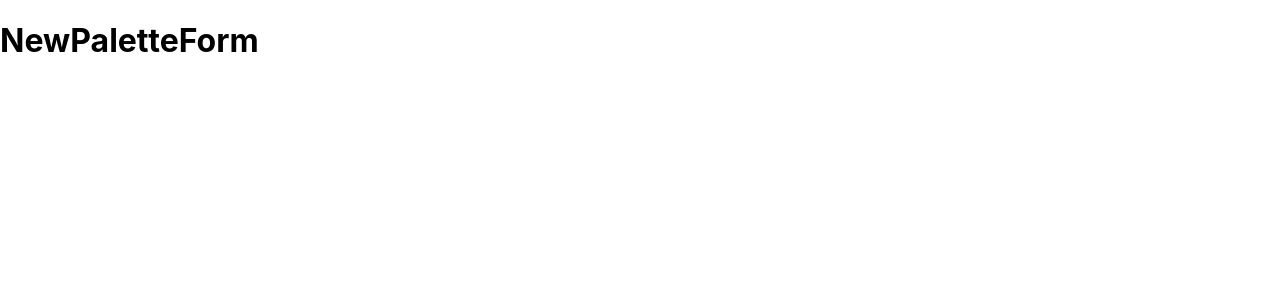
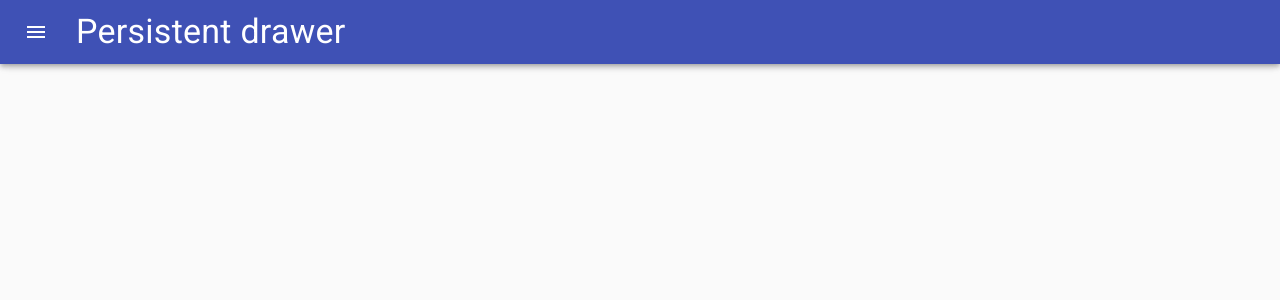
Before and after one commit to Frederikbontved/ReactColors, a React (Create React App) app: page /palette/new in a window 1280 px wide. Shown: the top 300 px of the page. Built offline with nearby package versions, Linux system fonts and the light colour scheme.

Commit message:
Start stuffing components in drawer

```diff
--- a/package.json
+++ b/package.json
@@ -12,6 +12,7 @@
     "chroma-js": "^2.1.0",
     "rc-slider": "^9.1.0",
     "react": "^16.12.0",
+    "react-color": "^2.18.0",
     "react-copy-to-clipboard": "^5.0.2",
     "react-dom": "^16.12.0",
     "react-router-dom": "^5.1.2",
--- a/src/NewPaletteForm.js
+++ b/src/NewPaletteForm.js
@@ -1,13 +1,150 @@
-import React, { Component } from 'react'
+import React from 'react';
+import clsx from 'clsx';
+import { makeStyles, useTheme } from '@material-ui/core/styles';
+import Drawer from '@material-ui/core/Drawer';
+import CssBaseline from '@material-ui/core/CssBaseline';
+import AppBar from '@material-ui/core/AppBar';
+import Toolbar from '@material-ui/core/Toolbar';
+import List from '@material-ui/core/List';
+import Typography from '@material-ui/core/Typography';
+import Divider from '@material-ui/core/Divider';
+import IconButton from '@material-ui/core/IconButton';
+import MenuIcon from '@material-ui/icons/Menu';
+import ChevronLeftIcon from '@material-ui/icons/ChevronLeft';
+import Button from "@material-ui/core/Button";
+import { ChromePicker } from 'react-color';
 
-class NewPaletteForm extends Component {
-    render() {
-        return (
-            <div>
-                <h1>NewPaletteForm</h1>
-            </div>
-        )
-    }
+const drawerWidth = 400;
+
+const useStyles = makeStyles(theme => ({
+  root: {
+    display: 'flex',
+  },
+  appBar: {
+    transition: theme.transitions.create(['margin', 'width'], {
+      easing: theme.transitions.easing.sharp,
+      duration: theme.transitions.duration.leavingScreen,
+    }),
+  },
+  appBarShift: {
+    width: `calc(100% - ${drawerWidth}px)`,
+    marginLeft: drawerWidth,
+    transition: theme.transitions.create(['margin', 'width'], {
+      easing: theme.transitions.easing.easeOut,
+      duration: theme.transitions.duration.enteringScreen,
+    }),
+  },
+  menuButton: {
+    marginRight: theme.spacing(2),
+  },
+  hide: {
+    display: 'none',
+  },
+  drawer: {
+    width: drawerWidth,
+    flexShrink: 0,
+  },
+  drawerPaper: {
+    width: drawerWidth,
+  },
+  drawerHeader: {
+    display: 'flex',
+    alignItems: 'center',
+    padding: theme.spacing(0, 1),
+    ...theme.mixins.toolbar,
+    justifyContent: 'flex-end',
+  },
+  content: {
+    flexGrow: 1,
+    padding: theme.spacing(3),
+    transition: theme.transitions.create('margin', {
+      easing: theme.transitions.easing.sharp,
+      duration: theme.transitions.duration.leavingScreen,
+    }),
+    marginLeft: -drawerWidth,
+  },
+  contentShift: {
+    transition: theme.transitions.create('margin', {
+      easing: theme.transitions.easing.easeOut,
+      duration: theme.transitions.duration.enteringScreen,
+    }),
+    marginLeft: 0,
+  },
+}));
+
+export default function NewPaletteForm() {
+  const classes = useStyles();
+  const [open, setOpen] = React.useState(false);
+
+  const handleDrawerOpen = () => {
+    setOpen(true);
+  };
+
+  const handleDrawerClose = () => {
+    setOpen(false);
+  };
+
+  return (
+    <div className={classes.root}>
+      <CssBaseline />
+
+      <AppBar
+        position="fixed"
+        className={clsx(classes.appBar, {
+          [classes.appBarShift]: open,
+        })}
+      >
+        <Toolbar>
+          <IconButton
+            color="inherit"
+            aria-label="open drawer"
+            onClick={handleDrawerOpen}
+            edge="start"
+            className={clsx(classes.menuButton, open && classes.hide)}
+          >
+            <MenuIcon />
+          </IconButton>
+          <Typography variant="h4" noWrap>
+            Persistent drawer
+          </Typography>
+        </Toolbar>
+      </AppBar>
+
+      <Drawer
+        className={classes.drawer}
+        variant="persistent"
+        anchor="left"
+        open={open}
+        classes={{
+          paper: classes.drawerPaper,
+        }}
+      >
+        <div className={classes.drawerHeader}>
+            <IconButton onClick={handleDrawerClose}>
+                <ChevronLeftIcon />
+            </IconButton>
+        </div>
+        <Divider />
+        <Typography variant="h4">Design your palette</Typography>
+
+        <div>
+          <Button variant="contained" color="secondary">Clear Palette</Button>
+          <Button variant="contained" color="primary">Random Color</Button>
+        </div>
+        <ChromePicker
+          color='blue'
+          onChangeComplete={(newColor) => console.log(newColor)}
+        />
+        <Button variant="contained" color="primary">Add Color</Button>
+      </Drawer>
+
+      <main
+        className={clsx(classes.content, {
+          [classes.contentShift]: open,
+        })}
+      >
+        <div className={classes.drawerHeader} />
+      </main>
+    </div>
+  );
 }
-
-export default NewPaletteForm;
```
Also changed, not shown: 1 other file (tests, documents, lock files or other folders).
